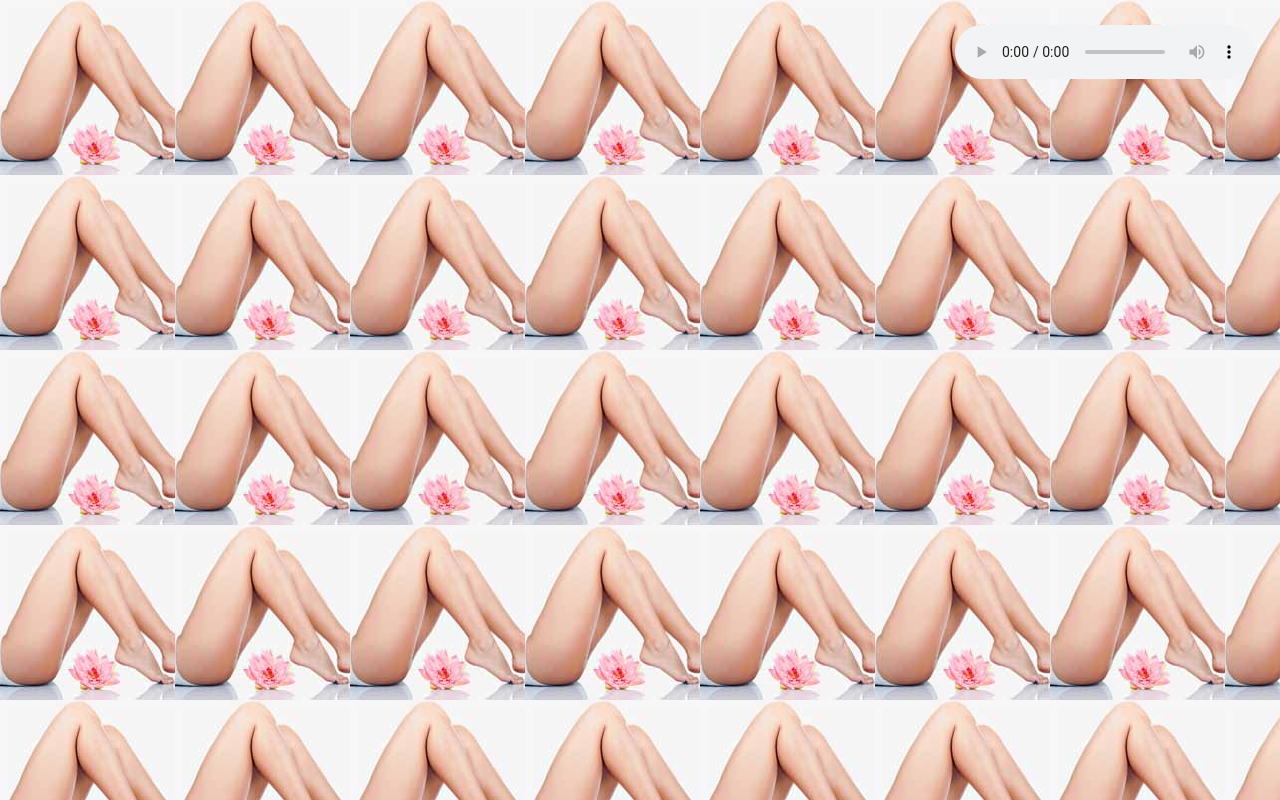
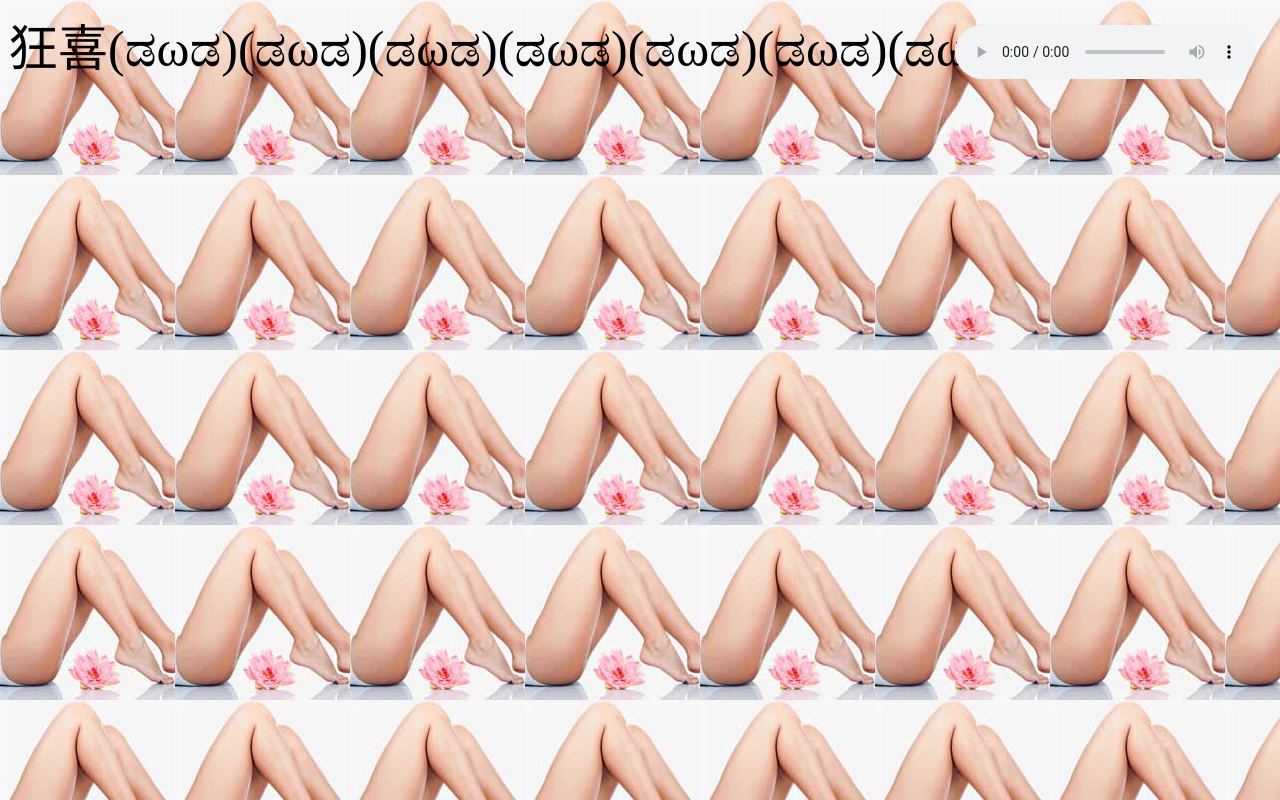
Before and after one commit to tha159/tha159.github.io, a plain HTML site: page index.html in a window 1280 px wide. Drawn offline with Linux system fonts and the light colour scheme.

Commit message:
加了(ಡωಡ)

```diff
--- a/CSS/tool.css
+++ b/CSS/tool.css
@@ -150,3 +150,9 @@ h1.style {
     right:100px;
     position:fixed;
 }
+
+/*狂喜*/
+
+.kx {
+    font-size:50px;
+}
--- a/index.html
+++ b/index.html
@@ -14,6 +14,7 @@
             当前浏览器不支持audio
         </audio>
 
+        <h class="kx">狂喜(ಡωಡ)(ಡωಡ)(ಡωಡ)(ಡωಡ)(ಡωಡ)(ಡωಡ)(ಡωಡ)(ಡωಡ)</h>
         <!--顶部菜单-->
  <!--       <div id="menu">
             <a class="menu" href="#part1" name="top">到达part1</a>
```
